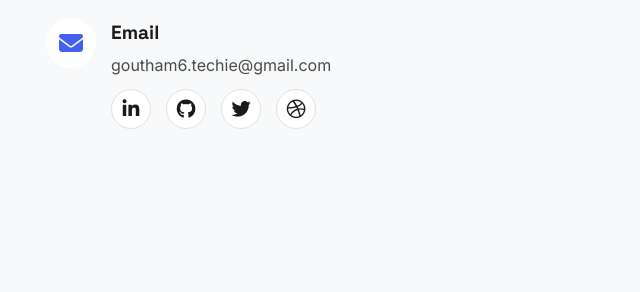
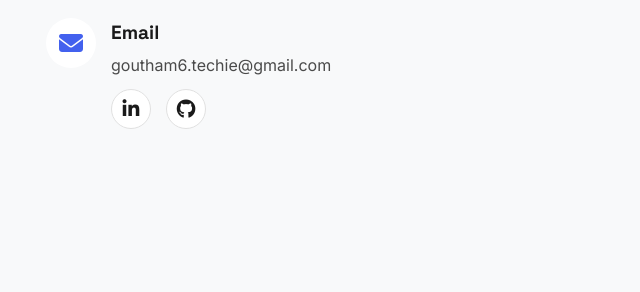
Before and after one commit to goutham-6699/portfolio, a plain HTML site: page index.html in a window 1280 px wide. Shown: the part 3941-4233 px from the top of the page, 619-1259 px from the left. Drawn offline with Linux system fonts and the light colour scheme.

Commit message:
Update index.html

```diff
--- a/index.html
+++ b/index.html
@@ -1003,8 +1003,6 @@
                             <div class="social-links">
                                 <a href="#"><i class="fab fa-linkedin-in"></i></a>
                                 <a href="#"><i class="fab fa-github"></i></a>
-                                <a href="#"><i class="fab fa-twitter"></i></a>
-                                <a href="#"><i class="fab fa-dribbble"></i></a>
                             </div>
                         </div>
                     </div>
```
